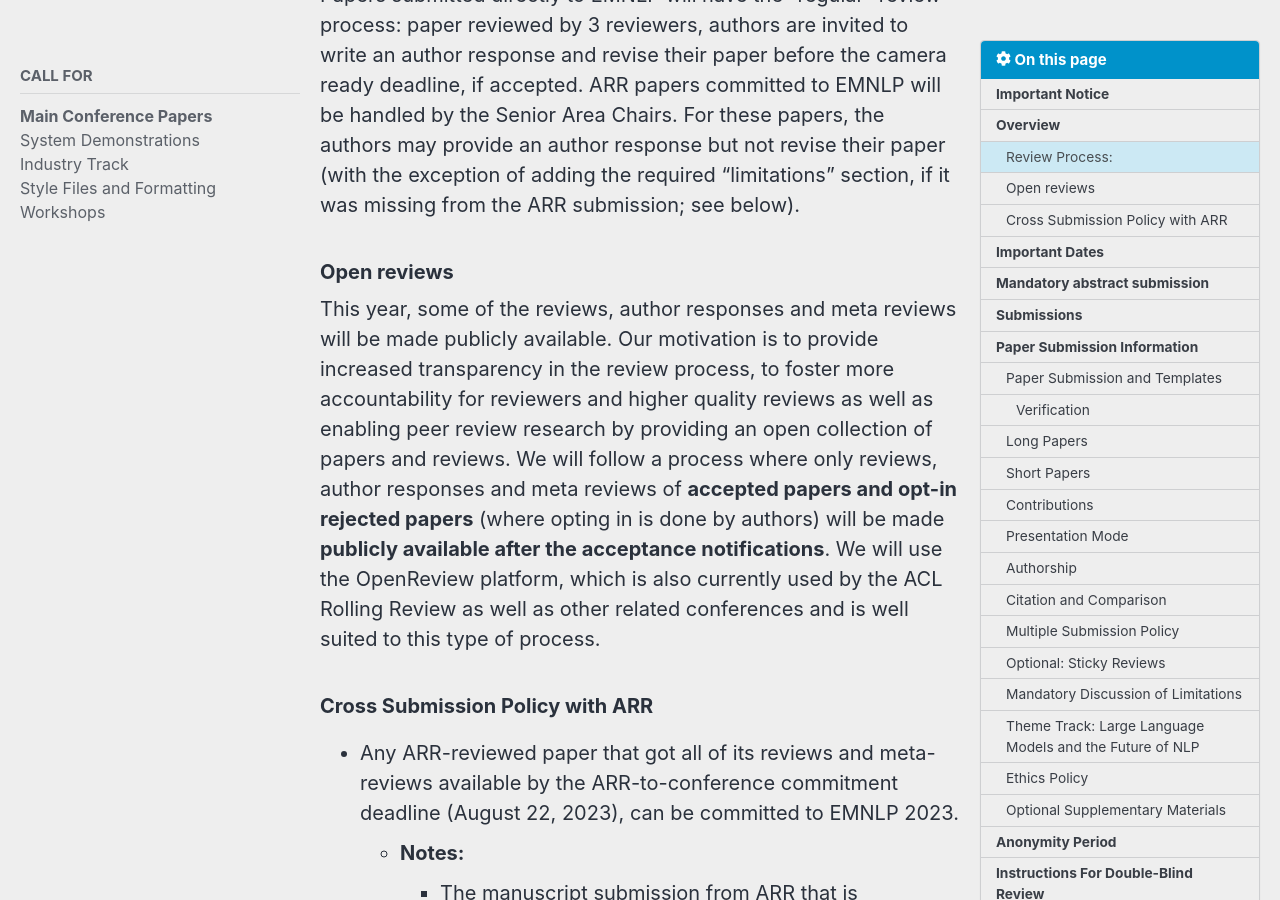
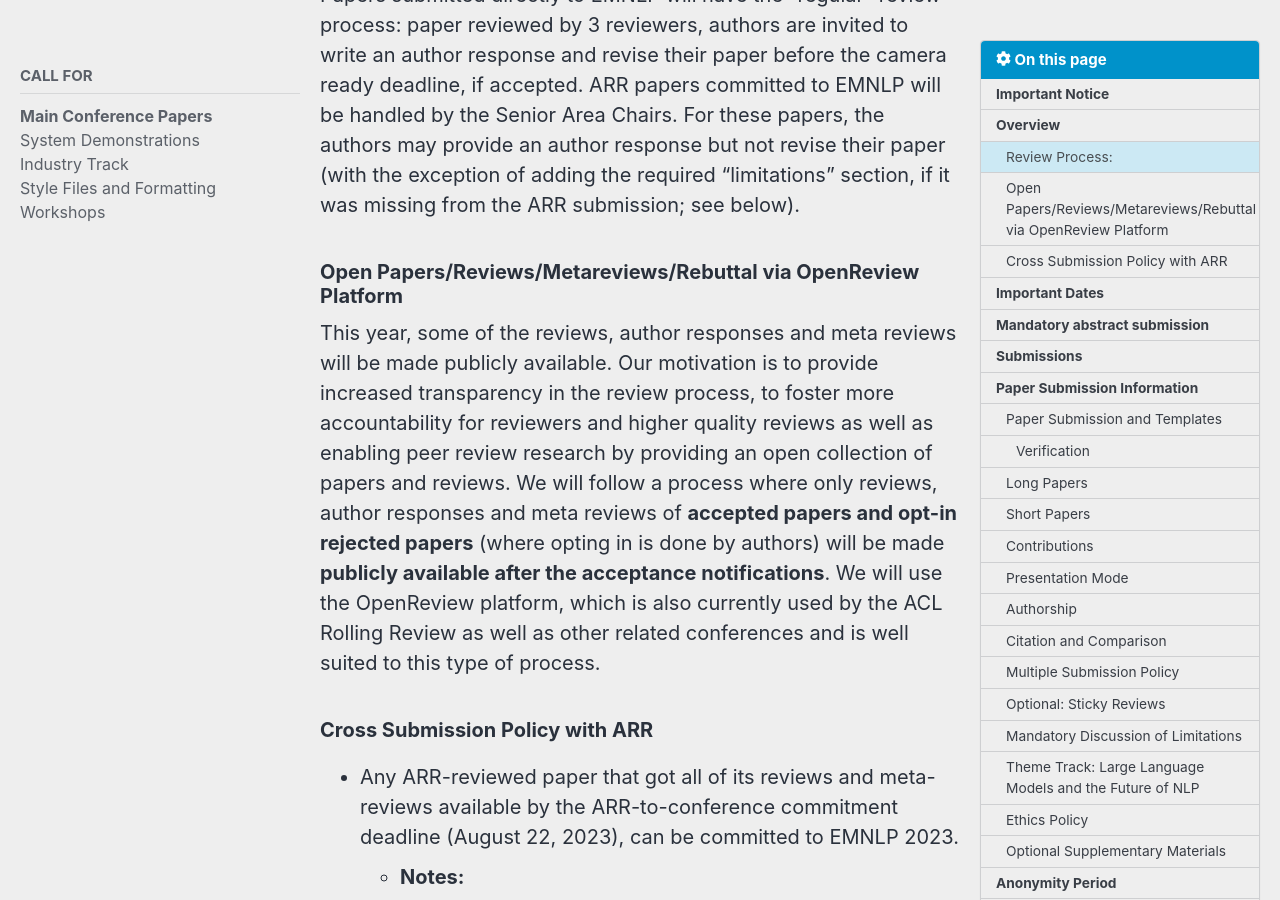
Before and after one commit to acl-org/emnlp-2023, a Jekyll site: the page built from _pages/calls/Main Conference Papers.md, in a window 1280 px wide and 900 px high, scrolled down 1241 px. Built offline with Jekyll 4.4.1, drawn with Linux system fonts in a browser that asks for light colours; cached includes are drawn as plain includes; nearby versions of some CDN libraries.

Commit message:
edit section title

```diff
--- a/_pages/calls/Main Conference Papers.md
+++ b/_pages/calls/Main Conference Papers.md
@@ -28,7 +28,7 @@ However, in order to keep the review load on the community as a whole manageable
 ### Review Process:
 Papers submitted directly to EMNLP will have the “regular” review process: paper reviewed by 3 reviewers, authors are invited to write an author response and revise their paper before the camera ready deadline, if accepted. ARR papers committed to EMNLP will be handled by the Senior Area Chairs. For these papers, the authors may provide an author response but not revise their paper (with the exception of adding the required “limitations” section, if it was missing from the ARR submission; see below).
 
-### Open reviews
+### Open Papers/Reviews/Metareviews/Rebuttal via OpenReview Platform
 
 This year, some of the reviews, author responses and meta reviews will be made publicly available. Our motivation is to provide increased transparency in the review process, to foster more accountability for reviewers and higher quality reviews as well as enabling peer review research by providing an open collection of papers and reviews. We will follow a process where only reviews, author responses and meta reviews of **accepted papers and opt-in rejected papers** (where opting in is done by authors) will be made **publicly available after the acceptance notifications**. We will use the OpenReview platform, which is also currently used by the ACL Rolling Review as well as other related conferences and is well suited to this type of process.
 
```
